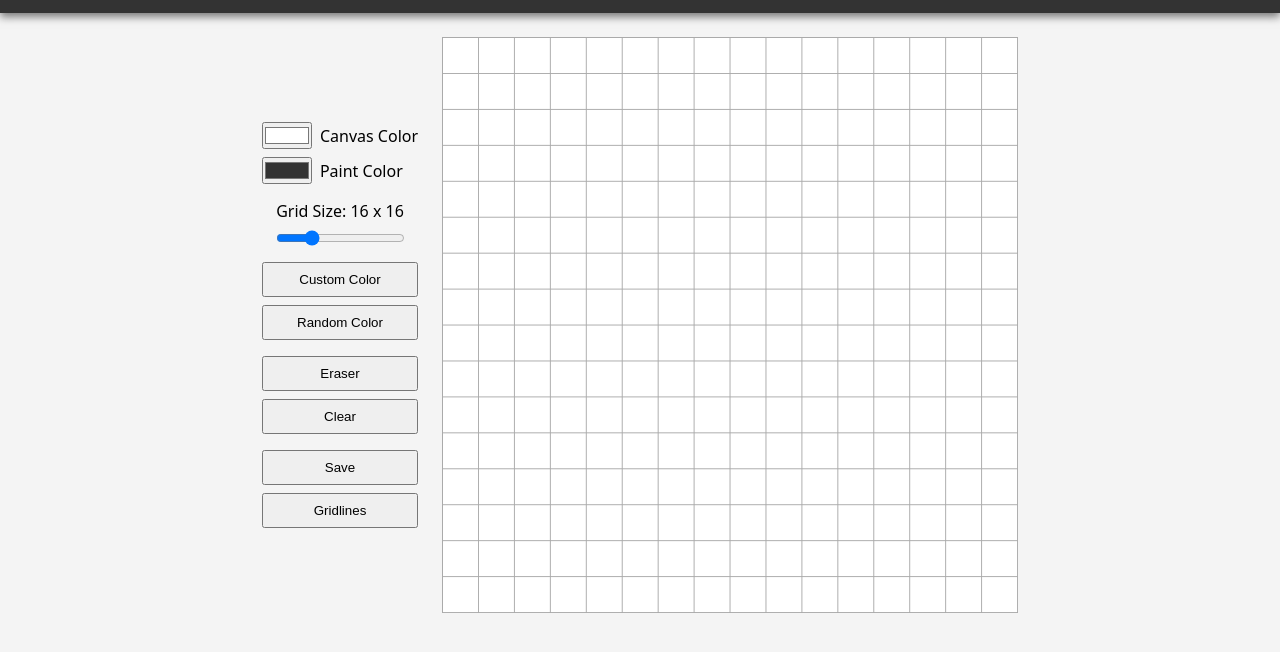
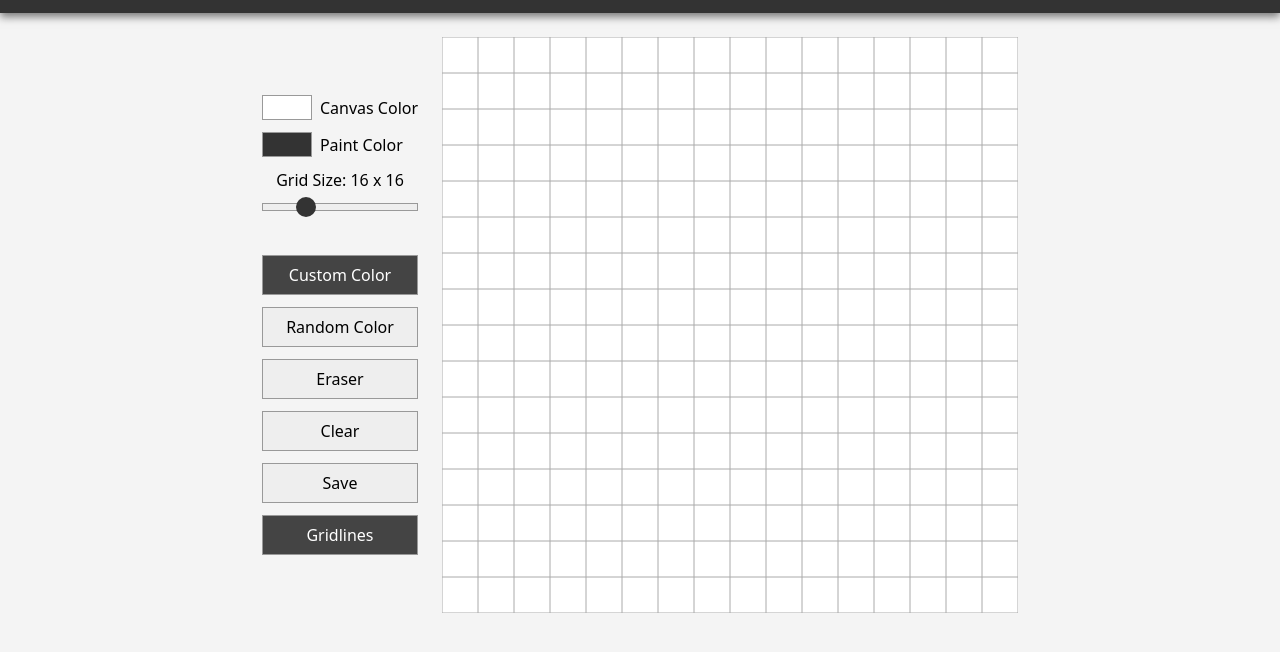
Before and after one commit to karolistech/pixel-paint789, a website built with Vite: page index.html in a window 1280 px wide. Shown: the part 62-714 px from the top of the page. Built offline with nearby package versions, Linux system fonts and the light colour scheme.

Commit message:
update code

```diff
--- a/index.html
+++ b/index.html
@@ -33,7 +33,7 @@
         </div>
 
         <div class="controls__group">
-          <button class="controls__btn controls__btn--custom-color">Custom Color</button>
+          <button class="controls__btn controls__btn--custom-color controls__btn--selected">Custom Color</button>
           <button class="controls__btn controls__btn--random-color">Random Color</button>
         </div>
 
@@ -44,7 +44,7 @@
 
         <div class="controls__group">
           <button class="controls__btn controls__btn--save">Save</button>
-          <button class="controls__btn controls__btn--gridlines">Gridlines</button>
+          <button class="controls__btn controls__btn--gridlines controls__btn--selected">Gridlines</button>
         </div>
       </div>
 
--- a/src/script.ts
+++ b/src/script.ts
@@ -5,10 +5,12 @@ const canvasColorInput = document.querySelector<HTMLInputElement>("#canvas-color
 const paintColorInput = document.querySelector<HTMLInputElement>("#paint-color")!;
 const gridSizeLabel = document.querySelector<HTMLLabelElement>("label[for='grid-size']")!;
 const gridSizeInput = document.querySelector<HTMLInputElement>("#grid-size")!;
-
 const customColorBtn = document.querySelector<HTMLButtonElement>(".controls__btn--custom-color")!;
 const randomColorBtn = document.querySelector<HTMLButtonElement>(".controls__btn--random-color")!;
 const eraserBtn = document.querySelector<HTMLButtonElement>(".controls__btn--eraser")!;
+const clearBtn = document.querySelector<HTMLButtonElement>(".controls__btn--clear")!;
+const saveBtn = document.querySelector<HTMLButtonElement>(".controls__btn--save")!;
+const gridlinesBtn = document.querySelector<HTMLButtonElement>(".controls__btn--gridlines")!;
 
 const gridSizes = [8, 16, 32, 48, 64] as const;
 
@@ -17,34 +19,51 @@ type PaintMode = "custom-color" | "random-color" | "eraser";
 const state = {
   gridSize: gridSizes[gridSizeInput.valueAsNumber],
   canvasSize: 576,
-  canvasColor: "#fff",
+  canvasColor: canvasColorInput.value,
+  gridlines: true,
   gridlinesColor: "#aaa",
   paintMode: "custom-color" as PaintMode,
   paintColor: paintColorInput.value,
-  painted: null as string | null
+  painted: null as number | null,
+  cells: new Map<number, string>()
 };
 
-function drawCanvas() {
+function renderCanvas() {
   const cellSize = state.canvasSize / state.gridSize;
-
-  canvas.width = state.canvasSize + 1;
-  canvas.height = state.canvasSize + 1;
 
   ctx.fillStyle = state.canvasColor;
   ctx.fillRect(0, 0, canvas.width, canvas.height);
 
-  ctx.fillStyle = state.gridlinesColor;
+  for (const [cell, color] of state.cells) {
+    const col = cell % state.gridSize;
+    const row = Math.floor(cell / state.gridSize);
 
-  for (let i = 0; i <= state.gridSize; i++) {
-    const p = i * cellSize;
+    ctx.fillStyle = color;
+    ctx.fillRect(col * cellSize, row * cellSize, cellSize, cellSize);
+  }
 
-    ctx.fillRect(p, 0, 1, canvas.height);
-    ctx.fillRect(0, p, canvas.width, 1);
+  if (state.gridlines === true) {
+    ctx.beginPath();
+
+    for (let i = 0; i <= state.gridSize; i++) {
+      const p = i * cellSize;
+
+      ctx.moveTo(p, 0);
+      ctx.lineTo(p, canvas.height);
+
+      ctx.moveTo(0, p);
+      ctx.lineTo(canvas.width, p);
+    }
+
+    ctx.strokeStyle = state.gridlinesColor;
+    ctx.stroke();
   }
 }
 
 function updateCanvasColor() {
   state.canvasColor = canvasColorInput.value;
+
+  renderCanvas();
 }
 
 function updatePaintColor() {
@@ -59,12 +78,17 @@ function updateGridSizeLabel() {
 
 function updateGridSize() {
   state.gridSize = gridSizes[gridSizeInput.valueAsNumber];
+  state.cells.clear();
 
-  drawCanvas();
+  renderCanvas();
 }
 
 function setPaintMode(mode: PaintMode) {
   state.paintMode = mode;
+
+  customColorBtn.classList.toggle("controls__btn--selected", state.paintMode === "custom-color");
+  randomColorBtn.classList.toggle("controls__btn--selected", state.paintMode === "random-color");
+  eraserBtn.classList.toggle("controls__btn--selected", state.paintMode === "eraser");
 }
 
 function paint(e: PointerEvent) {
@@ -72,37 +96,31 @@ function paint(e: PointerEvent) {
 
   const rect = canvas.getBoundingClientRect();
   const scale = canvas.width / rect.width;
+  const cellSize = state.canvasSize / state.gridSize;
 
   const x = (e.clientX - rect.left) * scale;
   const y = (e.clientY - rect.top) * scale;
 
-  const cellSize = state.canvasSize / state.gridSize;
-
   const col = Math.floor(x / cellSize);
   const row = Math.floor(y / cellSize);
 
-  const cell = `${col}-${row}`;
+  const cell = row * state.gridSize + col;
   if (cell === state.painted) return;
 
   state.painted = cell;
 
-  const drawX = col * cellSize + 1;
-  const drawY = row * cellSize + 1;
-
-  const fillSize = cellSize - 1;
-
   switch (state.paintMode) {
     case "custom-color":
-      ctx.fillStyle = state.paintColor;
+      state.cells.set(cell, state.paintColor);
       break;
     case "random-color":
-      ctx.fillStyle = getRandomColor();
+      state.cells.set(cell, getRandomColor());
       break;
     case "eraser":
-      ctx.fillStyle = state.canvasColor;
+      state.cells.delete(cell);
   }
 
-  ctx.fillRect(drawX, drawY, fillSize, fillSize);
+  renderCanvas();
 }
 
 function resetPainted() {
@@ -114,6 +132,27 @@ function getRandomColor(): string {
   const hexCode = `#${randomNumber.toString(16).padStart(6, "0")}`;
 
   return hexCode;
+}
+
+function clear() {
+  state.cells.clear();
+
+  renderCanvas();
+}
+
+function save() {
+  const link = document.createElement("a");
+
+  link.href = canvas.toDataURL("image/png");
+  link.download = "pixel-art.png";
+  link.click();
+}
+
+function toggleGridlines() {
+  state.gridlines = !state.gridlines;
+
+  gridlinesBtn.classList.toggle("controls__btn--selected", state.gridlines === true);
+  renderCanvas();
 }
 
 function setupEvents() {
@@ -130,10 +169,16 @@ function setupEvents() {
   customColorBtn.addEventListener("click", () => setPaintMode("custom-color"));
   randomColorBtn.addEventListener("click", () => setPaintMode("random-color"));
   eraserBtn.addEventListener("click", () => setPaintMode("eraser"));
+  clearBtn.addEventListener("click", clear);
+  saveBtn.addEventListener("click", save);
+  gridlinesBtn.addEventListener("click", toggleGridlines);
 }
 
 function init() {
-  drawCanvas();
+  canvas.width = state.canvasSize;
+  canvas.height = state.canvasSize;
+
+  renderCanvas();
   setupEvents();
 }
 
--- a/src/style.css
+++ b/src/style.css
@@ -31,12 +31,12 @@
 .controls {
   display: flex;
   flex-direction: column;
-  gap: 1rem;
+  gap: 0.75rem;
 }
 
 .controls__group {
   display: flex;
-  gap: 0.5rem;
+  gap: 0.75rem;
 }
 
 .controls__group--color {
@@ -48,16 +48,76 @@
 .controls__group--grid-size {
   flex-direction: column;
   align-items: center;
+  margin-bottom: 0.5rem;
+}
+
+.controls__input--color {
+  width: 50px;
+  height: 25px;
+  border: 1px solid #999;
+  -webkit-tap-highlight-color: rgba(0, 0, 0, 0.15);
+  cursor: pointer;
+}
+
+.controls__input--color::-moz-color-swatch {
+  border: none;
+}
+
+.controls__input--color::-webkit-color-swatch {
+  border: none;
+}
+
+.controls__input--color::-webkit-color-swatch-wrapper {
+  padding: 0;
+}
+
+.controls__input--grid-size {
+  appearance: none;
+  width: 100%;
+  height: 8px;
+  border: 1px solid #999;
+  background-color: #eee;
+  -webkit-tap-highlight-color: rgba(0, 0, 0, 0.15);
+  cursor: pointer;
+}
+
+.controls__input--grid-size::-moz-range-thumb {
+  width: 20px;
+  height: 20px;
+  border: none;
+  border-radius: 50%;
+  background-color: #333;
+}
+
+.controls__input--grid-size::-webkit-slider-thumb {
+  -webkit-appearance: none;
+  width: 20px;
+  height: 20px;
+  border-radius: 50%;
+  background-color: #333;
 }
 
 .controls__btn {
   flex: 1;
   padding-block: 0.5rem;
+  border: 1px solid #999;
+  background-color: #eee;
+  color: #000;
+  -webkit-tap-highlight-color: rgba(0, 0, 0, 0.15);
+  font-family: inherit;
+  font-size: 1rem;
+  cursor: pointer;
+}
+
+.controls__btn--selected {
+  background-color: #444;
+  color: #fff;
 }
 
 .canvas {
   width: min(100%, 576px);
   touch-action: pinch-zoom;
+  cursor: crosshair;
 }
 
 @media (min-width: 768px) {
@@ -66,7 +126,25 @@
     justify-content: center;
   }
 
+  .controls {
+    flex-shrink: 0;
+  }
+
   .controls__group {
     flex-direction: column;
   }
+
+  .controls__group--grid-size {
+    margin-bottom: 2rem;
+  }
 }
+
+@media (hover: hover) and (pointer: fine) {
+  .controls__btn:hover {
+    filter: brightness(0.9);
+  }
+
+  .controls__btn:active {
+    filter: brightness(0.85);
+  }
+}
--- a/tsconfig.json
+++ /dev/null
@@ -1,5 +0,0 @@
-{
-  "compilerOptions": {
-    "moduleResolution": "bundler"
-  }
-}
```
